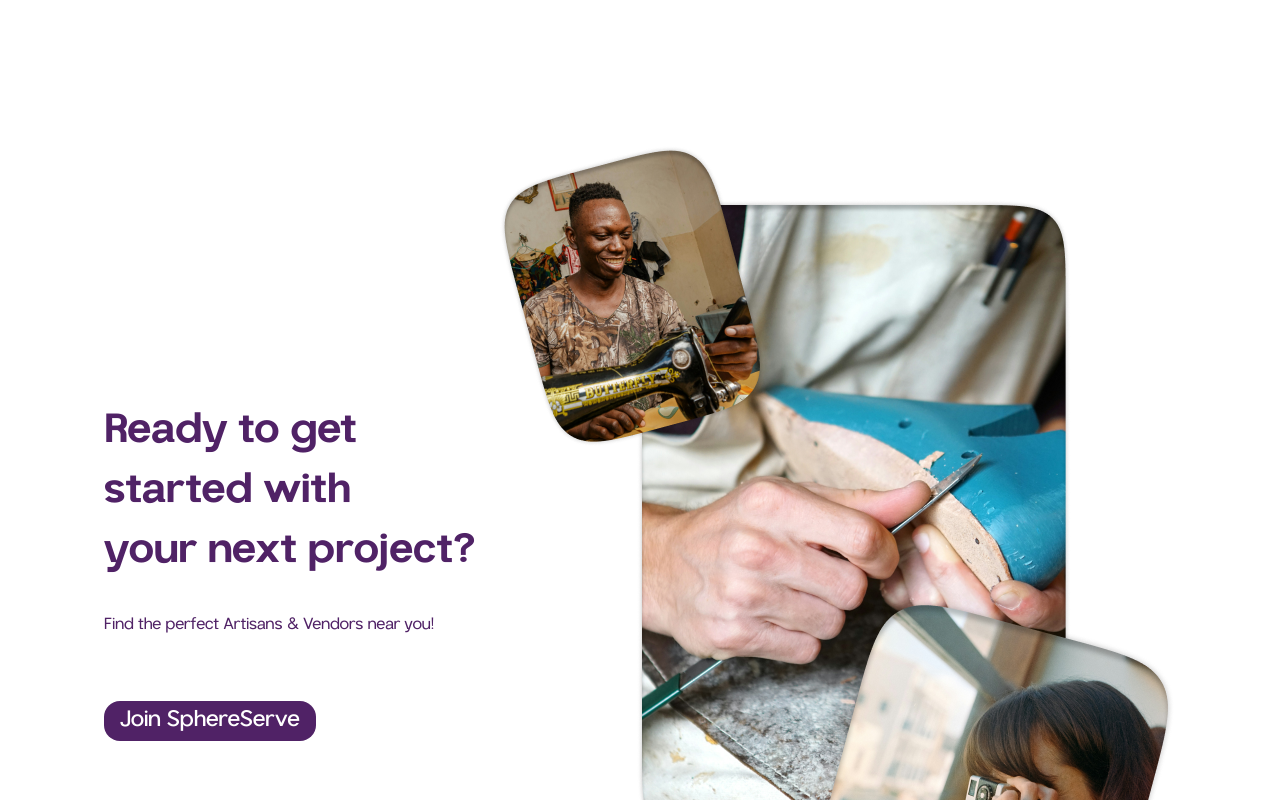
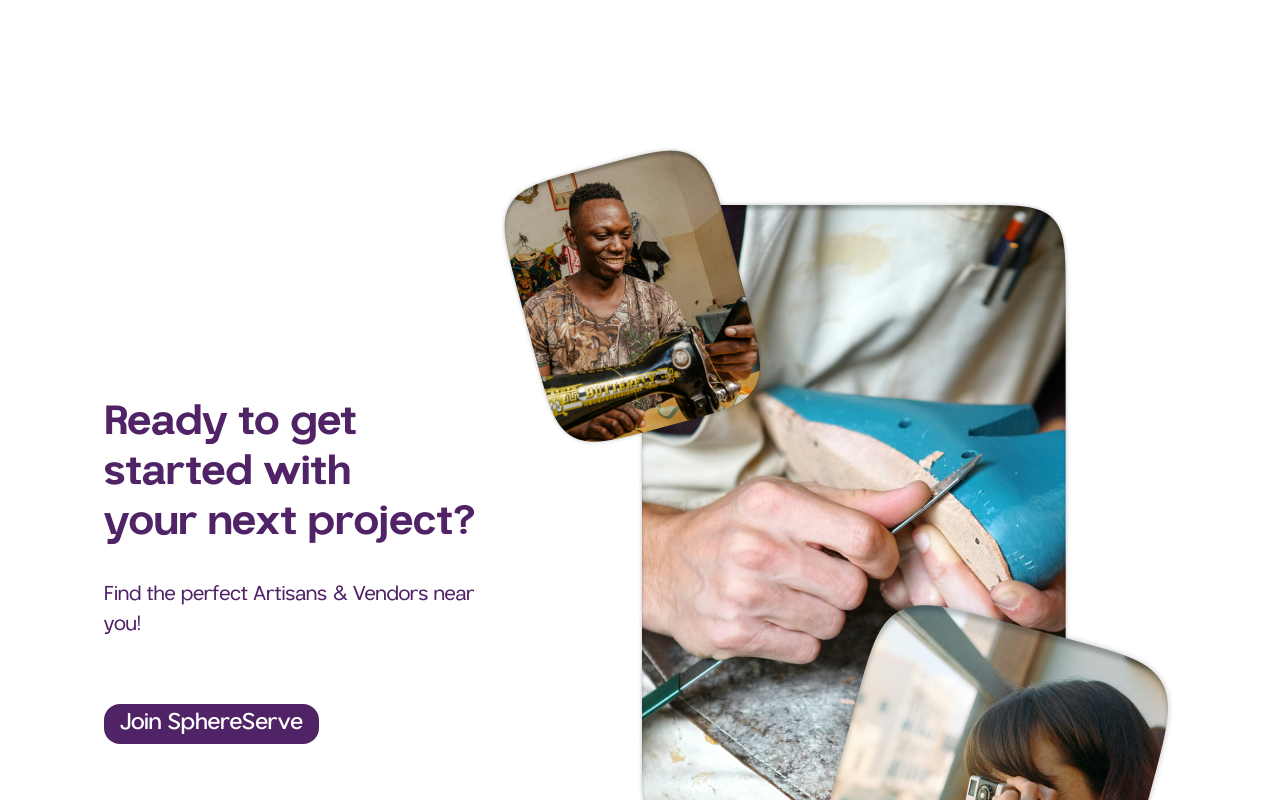
Before and after one commit to Sserve-repo/SST-Frontend, a Next.js app: page / in a window 1280 px wide. Shown: the part 6080-6880 px from the top of the page. Built offline with nearby package versions, Linux system fonts and the light colour scheme.

Commit message:
refactor Section7 component for improved layout and styling; adjust text sizes and spacing

```diff
--- a/components/landing/Section7.tsx
+++ b/components/landing/Section7.tsx
@@ -5,24 +5,37 @@ import { Button } from "../ui/button";
 
 const Section7 = () => {
   return (
-    <div className="flex flex-col-reverse lg:flex-row  justify-center items-center  mt-20 px-[6rem] w-full ">
-      <div className="lg:flex-1/2 flex flex-col items-center  lg:items-start  text-[#502266] lg:gap-y-8 mx-2 ">
-        <section className="hidden lg:block lg:text-[40px] font-bold">
-          <p> Ready to get started with </p>
-          <p> your next project?</p>
+    <div className="flex flex-col-reverse lg:flex-row justify-center items-center mt-10 md:mt-16 lg:mt-20 px-6 md:px-12 lg:px-24 w-full">
+      <div className="lg:flex-1 flex flex-col items-center lg:items-start text-[#502266] gap-y-4 lg:gap-y-8 mx-2 text-center lg:text-left">
+        {/* Large Screen Text */}
+        <section className="hidden lg:block text-[2.5rem] font-bold leading-tight">
+          <p>Ready to get started with</p>
+          <p>your next project?</p>
         </section>
-        <section className="lg:hidden text-[1.4rem] text-center font-bold whitespace-nowrap ">
-          <p> Ready to get started with your </p>
-          <p> next project?</p>
+
+        {/* Small & Medium Screen Text */}
+        <section className="lg:hidden text-[1.6rem] sm:text-[2rem] font-bold whitespace-nowrap leading-snug">
+          <p>Ready to get started with</p>
+          <p>your next project?</p>
         </section>
-        <p>Find the perfect Artisans & Vendors near you!</p>
 
-        <Button className="text-[22px] px-4 py-2 my-8 text-white bg-[#502266] rounded-2xl  text-center ">
+        <p className="text-[1rem] md:text-[1.25rem]">
+          Find the perfect Artisans & Vendors near you!
+        </p>
+
+        <Button className="text-[1rem] md:text-[1.4rem] px-4 py-3 my-6 md:my-8 text-white bg-[#502266] rounded-2xl">
           Join SphereServe
         </Button>
       </div>
 
-      <Image className="hidden lg:block object-cover" src={People} alt="many" />
+      {/* Image Section */}
+      <div className="w-full lg:w-auto">
+        <Image
+          className="hidden lg:block object-cover"
+          src={People}
+          alt="many"
+        />
+      </div>
     </div>
   );
 };
```
